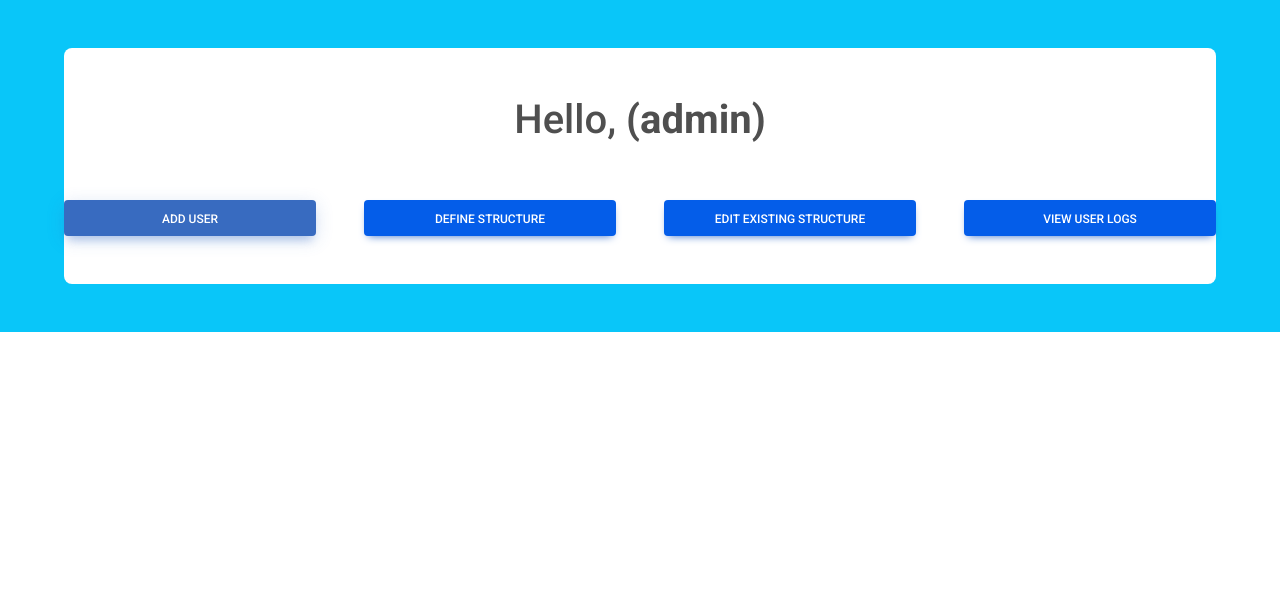
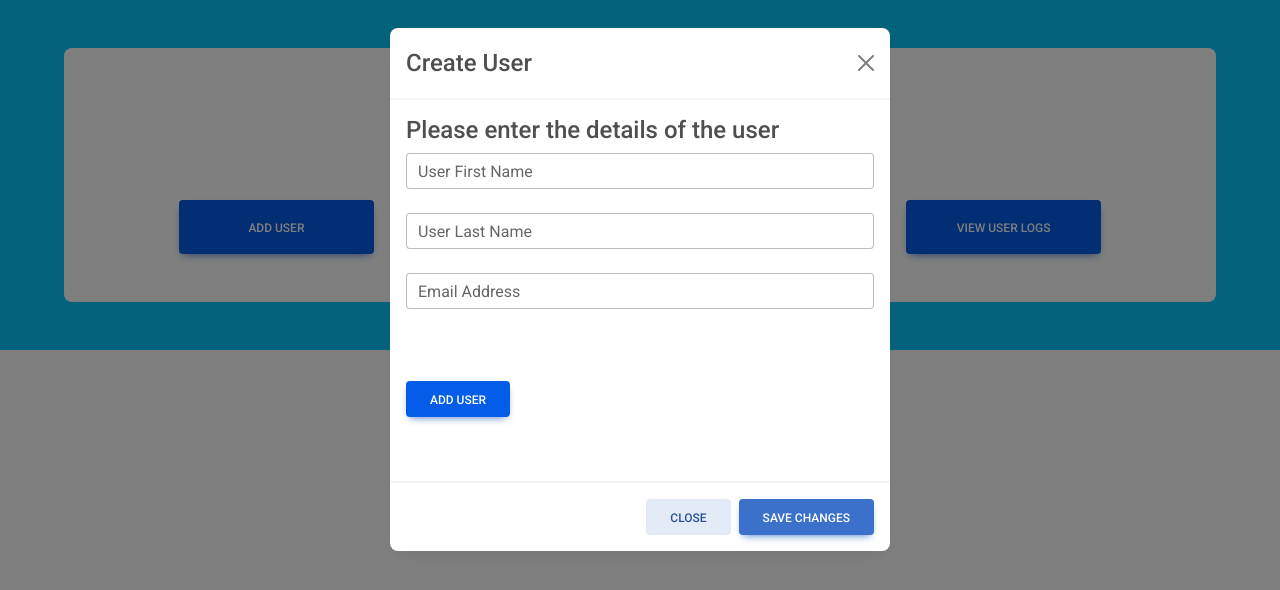
Before and after one commit to prashant1shukla/KoanPay, a React (Create React App) app in the folder frontend/: page /admin in a window 1280 px wide. Both pictures are taken after a click on the button "ADD USER". Shown: the top 590 px of the page. Built offline with nearby package versions, Linux system fonts and the light colour scheme; no server answers.

Commit message:
Conflicts resolved

```diff
--- a/frontend/src/components/Admin.js
+++ b/frontend/src/components/Admin.js
@@ -54,12 +54,54 @@ function Admin() {
         {/* <button onClick={() => {AddUser()}}>Add user</button>
         <button onClick={() => {return navigate('/define-struct')}}>Define Structure</button>
         <button onClick={() => {}}>View Structure</button> */}
-        <div className="row gap-5 mx-auto">
-          <MDBBtn className="btn-util my-5 col" onClick={() => {AddUser()}}>Add user</MDBBtn>
-          <MDBBtn className="btn-util my-5 col" onClick={() => {return navigate('/define-struct')}}>Define Structure</MDBBtn>
-          <MDBBtn className="btn-util my-5 col" onClick={() => {}}>Edit existing structure</MDBBtn>
-          <MDBBtn className="btn-util my-5 col" onClick={() => {}}>View user logs</MDBBtn>
-          </div>
+        <div className="row gap-5 mx-auto row-width">
+          <MDBBtn className="btn-util my-5 col" onClick={() => { handleShow() }}>Add user</MDBBtn>
+          <MDBBtn className="btn-util my-5 col" onClick={() => { return navigate('/define-struct') }}>Define Structure</MDBBtn>
+          <MDBBtn className="btn-util my-5 col" onClick={() => { }}>Edit existing structure</MDBBtn>
+          <MDBBtn className="btn-util my-5 col" onClick={() => { }}>View user logs</MDBBtn>
+
+          <Modal show={show} onHide={handleClose}>
+            <Modal.Header closeButton>
+              <Modal.Title>Create User</Modal.Title>
+            </Modal.Header>
+            <Modal.Body>
+              <h4>Please enter the details of the user</h4>
+
+              <MDBInput wrapperClass='mb-4' label='User First Name' id='field2' type='text' onChange={(e) => setUserfname(e.target.value)}
+            required={true}/>
+              <MDBInput wrapperClass='mb-4' label='User Last Name' id='field3' type='text' onChange={(e) => setUserlname(e.target.value)}
+            required={true}/>
+              <MDBInput wrapperClass='mb-4' label='Email Address' id='field4' type='email' onChange={(e) => setUseremail(e.target.value)}
+            required={true}/>
+              <MDBBtn className="btn-util my-5 col" onClick={() => { AddUser() }}>Add user</MDBBtn>
+
+             </Modal.Body>
+            <Modal.Footer>
+              <Button variant="secondary" onClick={handleClose}>
+                Close
+              </Button>
+              <Button variant="primary" onClick={handleClose}>
+                Save Changes
+              </Button>
+            </Modal.Footer>
+          </Modal>
+        </div>
+        {/* <div className="existing_bank_conatiner pt-5">
+          {bankdetails ? (
+            <>
+              {bankdetails.map((bank) => {
+                return (
+                  <>
+                    <p>BankName : {bank.bank}, Admin: {bank.admin}</p>
+                  </>
+                );
+              //  {bank.parameters.map((par_name,value))}
+              })}
+            </>
+          ) : (
+            <>No Existing Banks</>
+          )}
+        </div> */}
       </div>
 
     </div>
```
